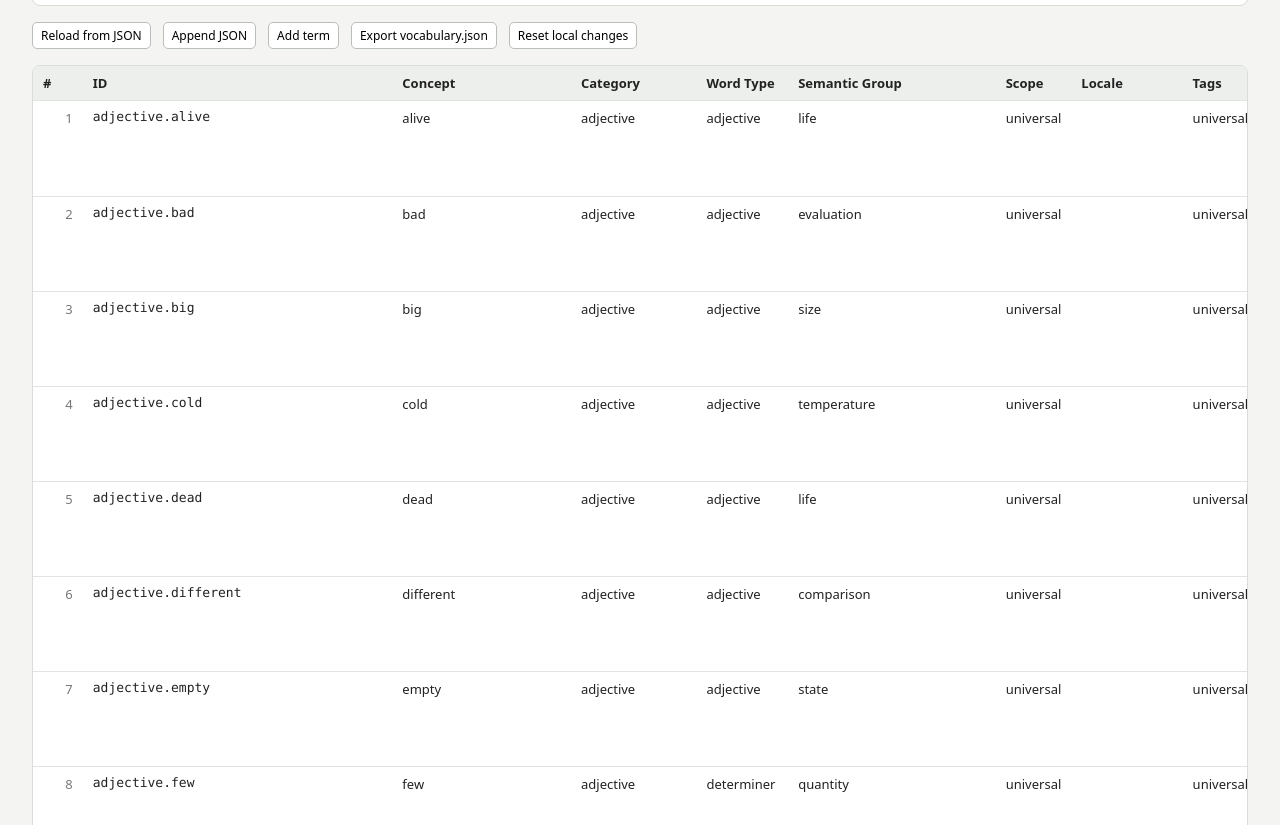
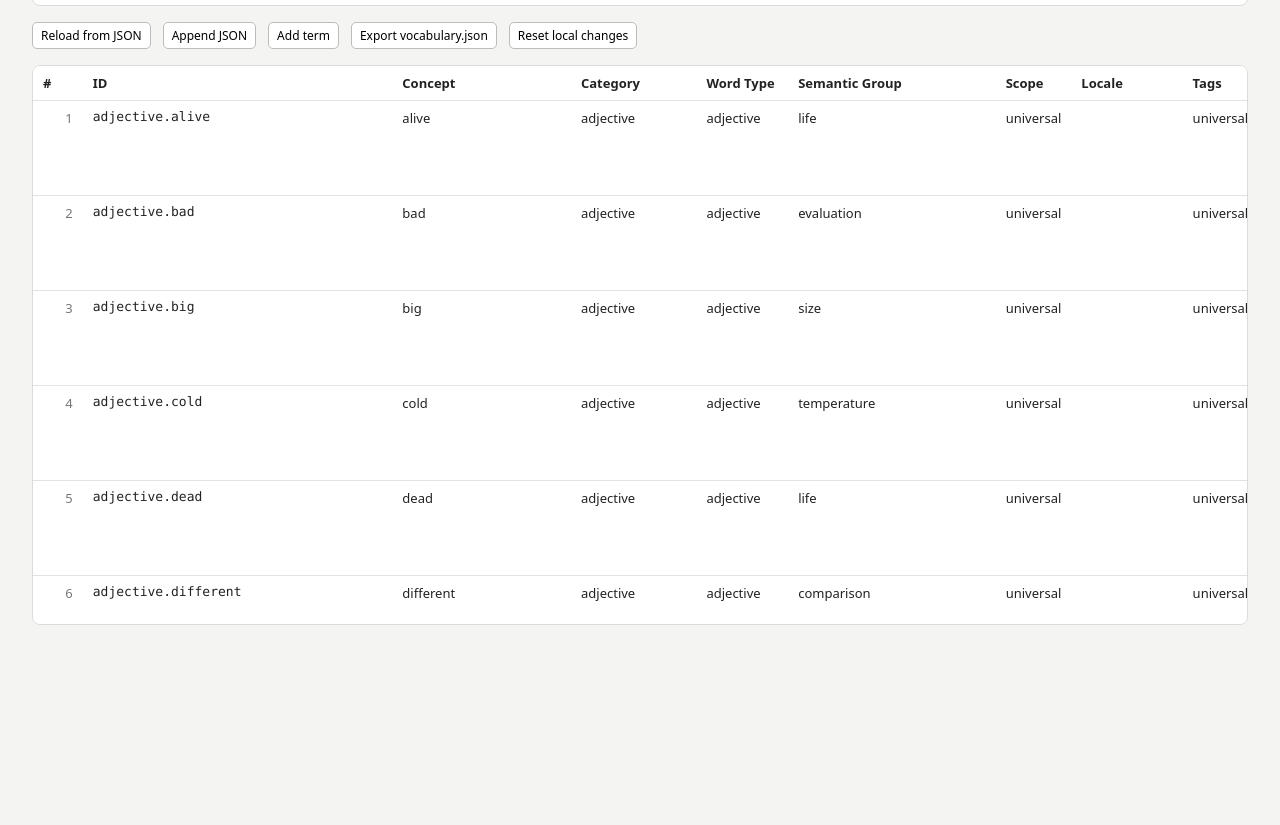
Before and after one commit to TagtTheSpellcaster/Conlang-Generator, a plain HTML site: page vocabulary.html in a window 1280 px wide. Shown: the part 499-1324 px from the top of the page. After the commit the page ends 1148 px from the top, so only its background shows below. Drawn offline with Linux system fonts and the light colour scheme.

Commit message:
Update vocabulary.css

```diff
--- a/vocabulary.css
+++ b/vocabulary.css
@@ -287,12 +287,19 @@ form input {
     }
 }
 
-#table-container {
+.table-container {
+    max-height: 70vh;
+    overflow-y: auto;
+    overflow-x: auto;
+}
+
+.table-container table {
+    width: 100%;
     border-collapse: separate;
     border-spacing: 0;
 }
 
-#table-container thead th {
+.table-container thead th {
     position: sticky;
     top: 0;
     z-index: 10;
```
